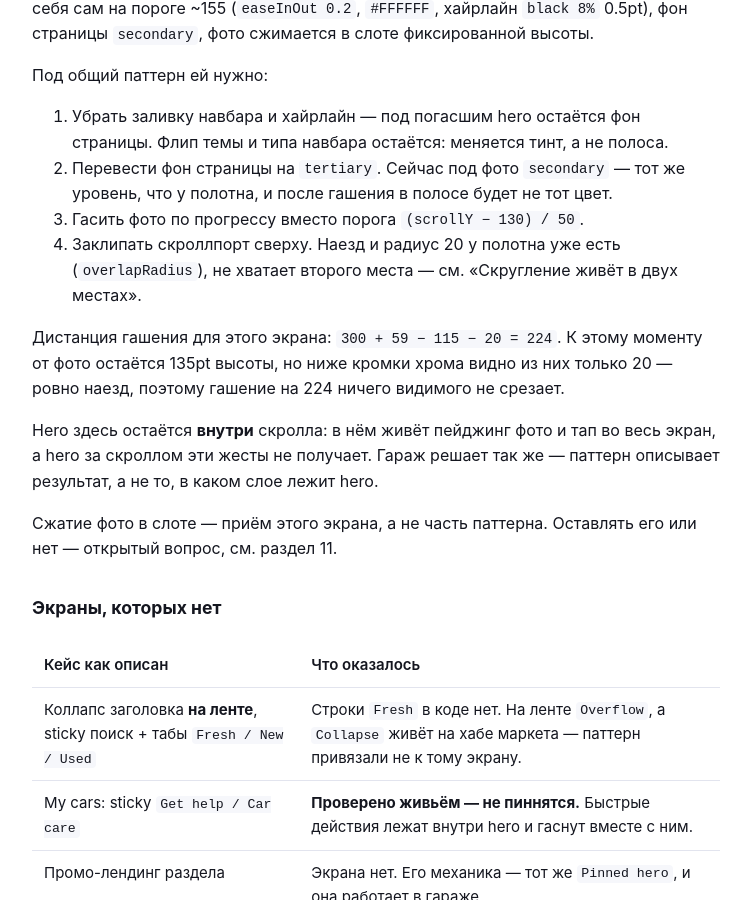
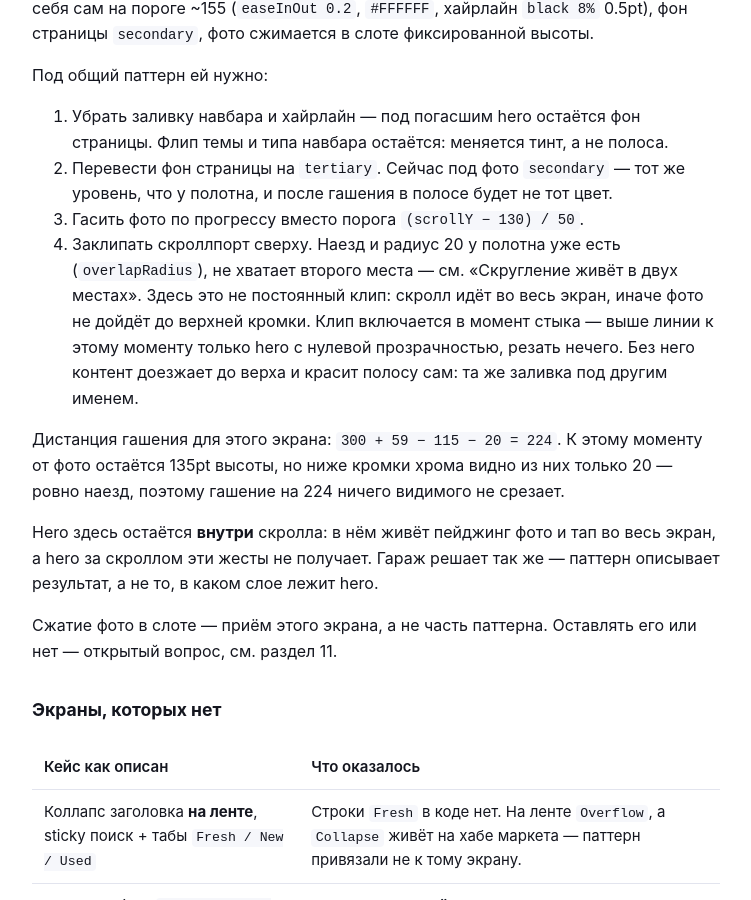
Before and after one commit to tomsvorobovich-qic/mobile-ds-guides, a Jekyll site: the page built from guides/scroll-patterns.md, in a window 1280 px wide and 900 px high, scrolled down 9217 px. Shown: the whole window, without its empty margins (264-1015 px from the left). Built offline with Jekyll 4.4.1, drawn with Linux system fonts in a browser that asks for light colours.

Commit message:
docs: say when the listing card's clip engages
Building it turned up the part the migration list left implicit. The
scroll there is full-bleed, because the photo has to reach the top edge,
so a permanent clip is not an option. It engages at the dock, where
everything above the line is a hero at zero opacity. Without it the
content runs up and paints the strip itself — the fill the pattern
removes, under another name.

Co-Authored-By: Claude Opus 5 <noreply@anthropic.com>

```diff
--- a/guides/scroll-patterns.md
+++ b/guides/scroll-patterns.md
@@ -339,7 +339,11 @@ iOS-continuous. Figma при смягчении 0 рисует дугу — зн
 3. Гасить фото по прогрессу вместо порога `(scrollY − 130) / 50`.
 4. Заклипать скроллпорт сверху. Наезд и радиус 20 у полотна уже есть
    (`overlapRadius`), не хватает второго места — см. «Скругление живёт в двух
-   местах».
+   местах». Здесь это не постоянный клип: скролл идёт во весь экран, иначе фото
+   не дойдёт до верхней кромки. Клип включается в момент стыка — выше линии к
+   этому моменту только hero с нулевой прозрачностью, резать нечего. Без него
+   контент доезжает до верха и красит полосу сам: та же заливка под другим
+   именем.
 
 Дистанция гашения для этого экрана: `300 + 59 − 115 − 20 = 224`. К этому моменту
 от фото остаётся 135pt высоты, но ниже кромки хрома видно из них только 20 —
```
